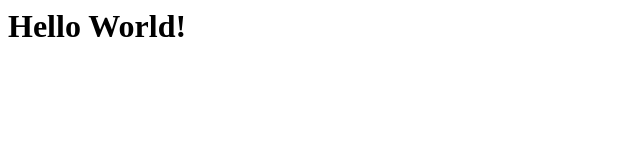
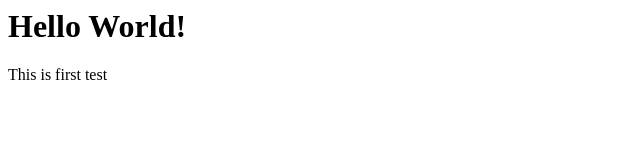
Before and after one commit to vigneshrangaraj/AWSHelloWorldDemo, a plain HTML site: page index.html in a window 1280 px wide. Shown: the full height of the page, 0-640 px from the left. Drawn offline with Linux system fonts and the light colour scheme.

Commit message:
Update index.html

```diff
--- a/index.html
+++ b/index.html
@@ -1 +1,2 @@
 <h1>Hello World!</h1>
+<p>This is first test</p>
```
